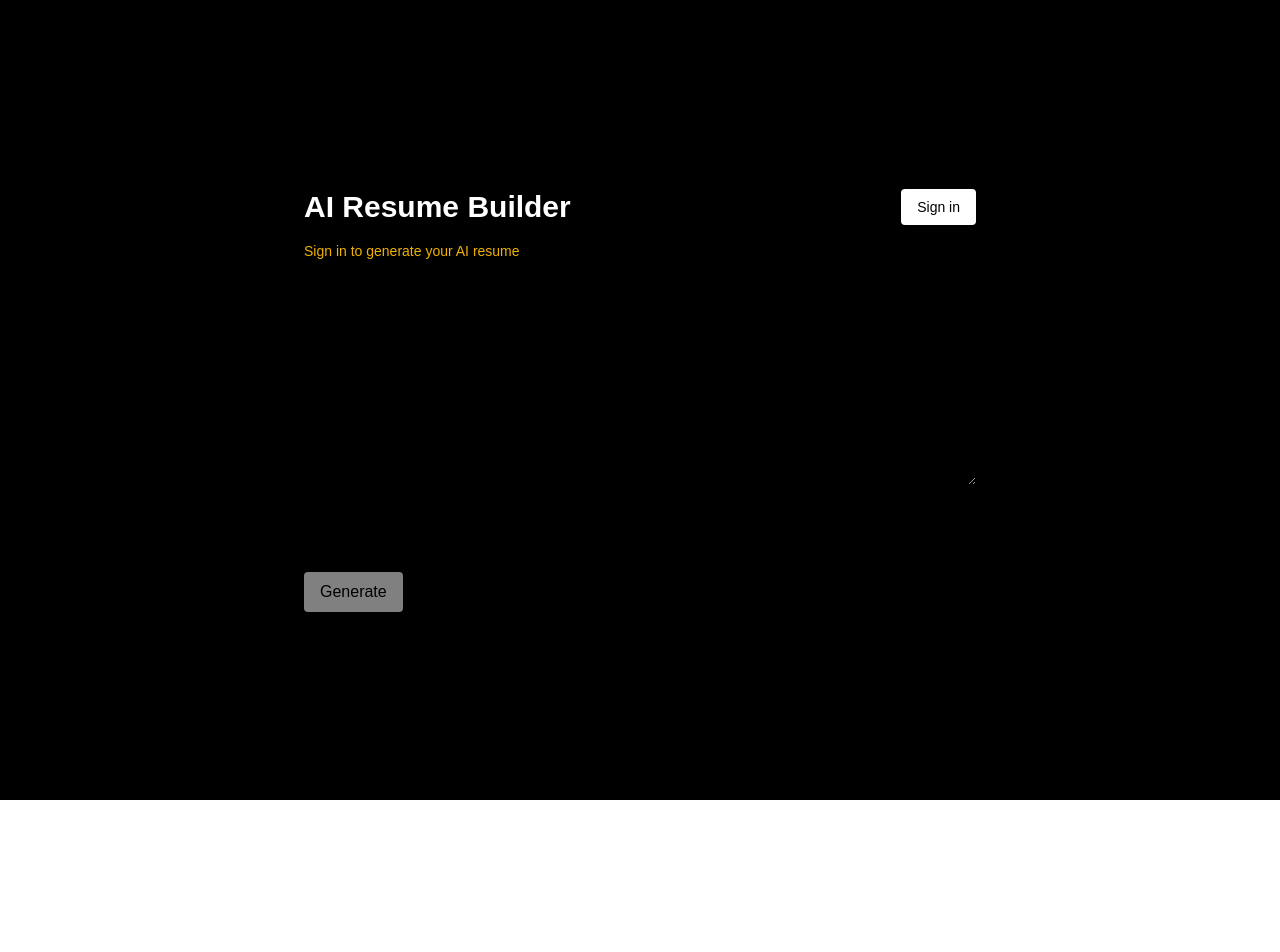
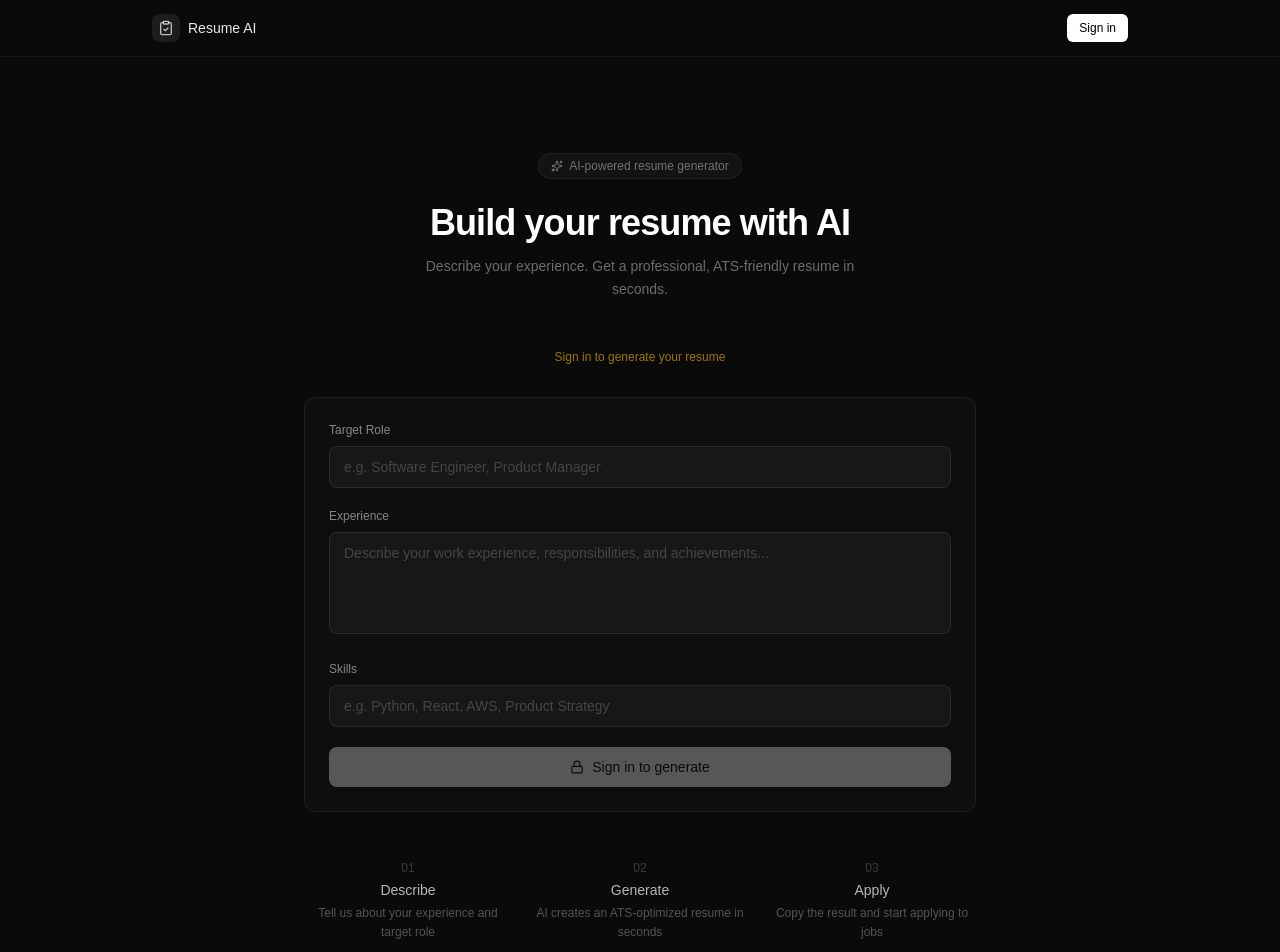
Before and after one commit to daxia-dong/resume-ai, a Next.js app: page / in a window 1280 px wide. Shown: the top 952 px of the page. Before the commit the page ends 800 px from the top, so only its background shows below. Built offline with nearby package versions, Linux system fonts and the light colour scheme; no server answers.

Commit message:
fix: Stripe apiVersion + headers async

```diff
--- a/app/api/stripe/route.ts
+++ b/app/api/stripe/route.ts
@@ -16,7 +16,7 @@ export async function POST() {
   }
 
   const Stripe = (await import("stripe")).default;
-  const stripe = new Stripe(key, { apiVersion: "2024-06-20" });
+  const stripe = new Stripe(key, { apiVersion: "2026-04-22.dahlia" });
 
   const session = await stripe.checkout.sessions.create({
     payment_method_types: ["card"],
--- a/app/api/stripe/webhook/route.ts
+++ b/app/api/stripe/webhook/route.ts
@@ -3,12 +3,13 @@ import { headers } from "next/headers";
 import { NextResponse } from "next/server";
 
 const stripe = new Stripe(process.env.STRIPE_SECRET_KEY!, {
-  apiVersion: "2024-06-20",
+  apiVersion: "2026-04-22.dahlia",
 });
 
 export async function POST(req: Request) {
   const body = await req.text();
-  const sig = headers().get("stripe-signature") as string;
+  const headersList = await headers();
+  const sig = headersList.get("stripe-signature") as string;
 
   let event: Stripe.Event;
 
--- a/app/page.tsx
+++ b/app/page.tsx
@@ -1,6 +1,7 @@
 "use client";
 import { useState, useEffect } from "react";
 import { useUser, SignInButton, SignOutButton } from "@clerk/nextjs";
+import { ClipboardCheck, Sparkles, ArrowUpRight, Lock } from "lucide-react";
 
 export default function Home() {
   const { isSignedIn, user } = useUser();
@@ -25,25 +26,14 @@ export default function Home() {
     setError("");
     setLoading(true);
     setResult("");
-
     const res = await fetch("/api/generate", {
       method: "POST",
       headers: { "Content-Type": "application/json" },
       body: JSON.stringify({ jobTitle, experience, skills }),
     });
     const data = await res.json();
-
-    if (data.limitReached) {
-      setError("Free limit reached. Please upgrade to Pro.");
-      setLoading(false);
-      return;
-    }
-    if (data.error) {
-      setError(data.error);
-      setLoading(false);
-      return;
-    }
-
+    if (data.limitReached) { setError("Free limit reached. Please upgrade to Pro."); setLoading(false); return; }
+    if (data.error) { setError(data.error); setLoading(false); return; }
     setResult(data.text);
     setGenerateCount((c) => c + 1);
     setLoading(false);
@@ -56,112 +46,178 @@ export default function Home() {
   }
 
   return (
-    <div className="min-h-screen bg-black text-white flex items-center justify-center p-6">
-      <div className="w-full max-w-2xl space-y-4">
-        {/* 头部 */}
-        <div className="flex items-center justify-between">
-          <h1 className="text-3xl font-bold">AI Resume Builder</h1>
+    <div className="min-h-screen bg-[#0a0a0b]">
+      {/* Header */}
+      <header className="border-b border-white/[0.06]">
+        <div className="max-w-5xl mx-auto px-6 h-14 flex items-center justify-between">
+          <div className="flex items-center gap-2">
+            <div className="w-7 h-7 rounded-lg bg-white/[0.08] flex items-center justify-center">
+              <ClipboardCheck className="w-4 h-4 text-white/70" />
+            </div>
+            <span className="text-sm font-medium text-white/90">Resume AI</span>
+          </div>
           <div className="flex items-center gap-3">
             {isSignedIn ? (
               <>
-                <span className="text-sm text-gray-400">
-                  {user?.emailAddresses?.[0]?.emailAddress}
-                </span>
+                <span className="text-xs text-white/40">{user?.emailAddresses?.[0]?.emailAddress}</span>
                 {upgraded ? (
-                  <span className="bg-green-600 text-white px-3 py-1 rounded text-sm">
-                    PRO
-                  </span>
+                  <span className="px-2.5 py-1 rounded-md bg-emerald-500/10 text-emerald-400 text-xs font-medium">Pro</span>
                 ) : (
-                  <button
-                    onClick={upgrade}
-                    className="bg-yellow-400 text-black px-4 py-2 rounded font-medium text-sm"
-                  >
-                    Upgrade to Pro
+                  <button onClick={upgrade} className="px-3 py-1.5 rounded-md bg-white text-black text-xs font-medium hover:bg-white/90 transition-colors">
+                    Upgrade
                   </button>
                 )}
                 <SignOutButton>
-                  <button className="text-sm text-gray-500 hover:text-white">
-                    Sign out
-                  </button>
+                  <button className="text-xs text-white/40 hover:text-white/70 transition-colors">Sign out</button>
                 </SignOutButton>
               </>
             ) : (
               <SignInButton mode="modal">
-                <button className="bg-white text-black px-4 py-2 rounded font-medium text-sm">
+                <button className="px-3 py-1.5 rounded-md bg-white text-black text-xs font-medium hover:bg-white/90 transition-colors">
                   Sign in
                 </button>
               </SignInButton>
             )}
           </div>
         </div>
+      </header>
 
-        {/* 用量提示 */}
-        {isSignedIn && !upgraded && (
-          <p className="text-sm text-gray-400">
-            Free: {generateCount}/{1} generation
-            {generateCount >= 1 && " — Upgrade to continue"}
+      {/* Main */}
+      <div className="max-w-5xl mx-auto px-6 py-16 md:py-24">
+        <div className="max-w-2xl mx-auto">
+          {/* Hero */}
+          <div className="text-center mb-12">
+            <div className="inline-flex items-center gap-1.5 px-3 py-1 rounded-full bg-white/[0.04] border border-white/[0.06] text-xs text-white/40 mb-6">
+              <Sparkles className="w-3 h-3" />
+              AI-powered resume generator
+            </div>
+            <h1 className="text-3xl md:text-4xl font-semibold text-white tracking-tight">
+              Build your resume with AI
+            </h1>
+            <p className="mt-3 text-sm text-white/40 leading-relaxed max-w-md mx-auto">
+              Describe your experience. Get a professional, ATS-friendly resume in seconds.
             </p>
+          </div>
+
+          {/* Usage indicator */}
+          <div className="flex items-center justify-center gap-2 mb-8">
+            {isSignedIn ? (
+              upgraded ? (
+                <span className="text-xs text-emerald-400/80">✨ Unlimited generations</span>
+              ) : (
+                <span className="text-xs text-white/30">
+                  {generateCount}/1 free generation{generateCount >= 1 && " — upgrade to continue"}
+                </span>
+              )
+            ) : (
+              <span className="text-xs text-amber-400/60">Sign in to generate your resume</span>
             )}
-        {upgraded && (
-          <p className="text-sm text-green-400">Pro: unlimited generations</p>
-        )}
-        {!isSignedIn && (
-          <p className="text-sm text-yellow-500">
-            Sign in to generate your AI resume
-          </p>
-        )}
+          </div>
 
-        {/* 错误提示 */}
+          {/* Error */}
           {error && (
-          <div className="bg-red-900/50 border border-red-700 text-red-300 p-3 rounded text-sm">
-            {error}
+            <div className="mb-6 p-3 rounded-lg bg-red-500/5 border border-red-500/10 flex items-center justify-between">
+              <span className="text-xs text-red-400/80">{error}</span>
               {error.includes("limit") && (
-              <button
-                onClick={upgrade}
-                className="ml-2 underline text-yellow-400"
-              >
-                Upgrade now
+                <button onClick={upgrade} className="text-xs text-amber-400 hover:text-amber-300 flex items-center gap-1">
+                  Upgrade <ArrowUpRight className="w-3 h-3" />
                 </button>
               )}
             </div>
           )}
 
-        {/* 输入表单 */}
+          {/* Form Card */}
+          <div className="rounded-xl border border-white/[0.06] bg-white/[0.02] p-6 space-y-5">
+            <div>
+              <label className="block text-xs font-medium text-white/50 mb-2">Target Role</label>
               <input
-          className="w-full p-3 text-black rounded"
-          placeholder="Job Title"
+                className="w-full px-3.5 py-2.5 rounded-lg bg-white/[0.04] border border-white/[0.08] text-sm text-white placeholder-white/20 outline-none focus:border-white/[0.15] focus:bg-white/[0.06] transition-colors"
+                placeholder="e.g. Software Engineer, Product Manager"
                 value={jobTitle}
                 onChange={(e) => setJobTitle(e.target.value)}
               />
+            </div>
+            <div>
+              <label className="block text-xs font-medium text-white/50 mb-2">Experience</label>
               <textarea
-          className="w-full p-3 text-black rounded"
-          placeholder="Experience"
+                className="w-full px-3.5 py-2.5 rounded-lg bg-white/[0.04] border border-white/[0.08] text-sm text-white placeholder-white/20 outline-none focus:border-white/[0.15] focus:bg-white/[0.06] transition-colors resize-none"
+                placeholder="Describe your work experience, responsibilities, and achievements..."
                 value={experience}
                 onChange={(e) => setExperience(e.target.value)}
-          rows={5}
+                rows={4}
               />
+            </div>
+            <div>
+              <label className="block text-xs font-medium text-white/50 mb-2">Skills</label>
               <input
-          className="w-full p-3 text-black rounded"
-          placeholder="Skills"
+                className="w-full px-3.5 py-2.5 rounded-lg bg-white/[0.04] border border-white/[0.08] text-sm text-white placeholder-white/20 outline-none focus:border-white/[0.15] focus:bg-white/[0.06] transition-colors"
+                placeholder="e.g. Python, React, AWS, Product Strategy"
                 value={skills}
                 onChange={(e) => setSkills(e.target.value)}
               />
+            </div>
 
-        {/* 生成按钮 */}
             <button
               onClick={generate}
               disabled={!isSignedIn || loading || (!upgraded && generateCount >= 1)}
-          className="bg-white text-black px-4 py-2 rounded font-medium disabled:opacity-50"
+              className="w-full py-2.5 rounded-lg bg-white text-black text-sm font-medium hover:bg-white/90 disabled:opacity-30 disabled:cursor-not-allowed transition-all"
             >
-          {loading ? "Generating..." : "Generate"}
+              {loading ? (
+                <span className="flex items-center justify-center gap-2">
+                  <span className="w-3.5 h-3.5 rounded-full border-2 border-black/20 border-t-black/80 animate-spin" />
+                  Generating...
+                </span>
+              ) : !isSignedIn ? (
+                <span className="flex items-center justify-center gap-2">
+                  <Lock className="w-3.5 h-3.5" />
+                  Sign in to generate
+                </span>
+              ) : (
+                "Generate Resume"
+              )}
             </button>
+          </div>
 
-        {/* 输出 */}
+          {/* How it works */}
+          <div className="mt-12 grid grid-cols-3 gap-6">
+            {[
+              { step: "01", title: "Describe", desc: "Tell us about your experience and target role" },
+              { step: "02", title: "Generate", desc: "AI creates an ATS-optimized resume in seconds" },
+              { step: "03", title: "Apply", desc: "Copy the result and start applying to jobs" },
+            ].map((item) => (
+              <div key={item.step} className="text-center">
+                <div className="text-xs text-white/20 mb-1">{item.step}</div>
+                <div className="text-sm font-medium text-white/70 mb-1">{item.title}</div>
+                <div className="text-xs text-white/30 leading-relaxed">{item.desc}</div>
+              </div>
+            ))}
+          </div>
+
+          {/* Result */}
           {result && (
-          <pre className="whitespace-pre-wrap bg-gray-900 p-4 rounded">
+            <div className="mt-8 rounded-xl border border-white/[0.06] bg-white/[0.02] overflow-hidden">
+              <div className="flex items-center justify-between px-5 py-3 border-b border-white/[0.06]">
+                <span className="text-xs font-medium text-white/50">Generated Resume</span>
+                <button
+                  onClick={() => navigator.clipboard.writeText(result)}
+                  className="px-3 py-1 rounded-md bg-white/[0.06] text-xs text-white/60 hover:bg-white/[0.1] transition-colors"
+                >
+                  Copy
+                </button>
+              </div>
+              <pre className="p-5 text-sm text-white/70 leading-relaxed whitespace-pre-wrap font-mono">
                 {result}
               </pre>
+            </div>
           )}
+
+          {/* Footer */}
+          <div className="mt-16 text-center">
+            <p className="text-xs text-white/15">
+              ATS-optimized · AI-powered · Free to start
+            </p>
+          </div>
+        </div>
       </div>
     </div>
   );
--- a/package.json
+++ b/package.json
@@ -10,6 +10,7 @@
   },
   "dependencies": {
     "@clerk/nextjs": "^7.3.7",
+    "lucide-react": "^1.16.0",
     "next": "16.2.6",
     "react": "19.2.4",
     "react-dom": "19.2.4",
```
Also changed, not shown: 2 other files (tests, documents, lock files or other folders). Lines whose indentation alone changed are shown as unchanged.
